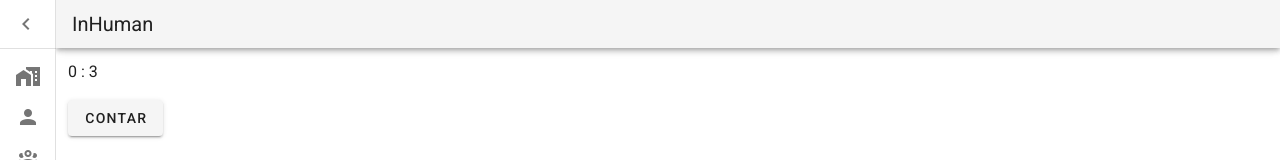
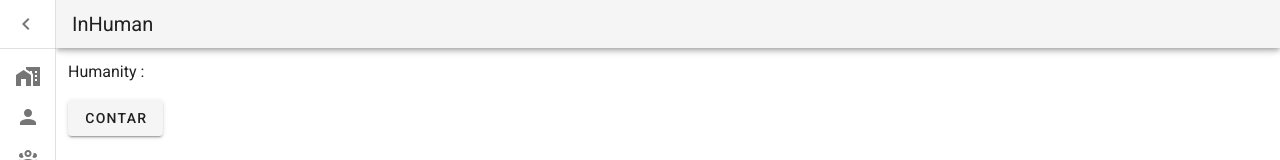
Before and after one commit to Ulises502/InHuman, a Vue app: page / in a window 1280 px wide. Shown: the top 160 px of the page. Built offline with nearby package versions, Linux system fonts and the light colour scheme.

Commit message:
Add humanity counter

```diff
--- a/src/pages/Home.vue
+++ b/src/pages/Home.vue
@@ -1,6 +1,6 @@
 <template>
   <div>
-    <p>{{ count }} : {{ doneTodosCount }}</p>
+    <p>Humanity : {{ humanity }}</p>
     <v-btn @click="contar">Contar</v-btn>
   </div>
 </template>
@@ -16,6 +16,9 @@ export default {
     },
   },
   computed: {
+    humanity() {
+      return this.$store.state.humanity;
+    },
     count() {
       return this.$store.state.count;
     },
--- a/src/store/modules/game.js
+++ b/src/store/modules/game.js
@@ -7,6 +7,7 @@ const game = {
 
     },
     mutations: {
+        // save interval id
         setGameLoopIntervalId(state, id) {
             state.gameLoopIntervalId = id
         }
--- a/src/store/modules/player.js
+++ b/src/store/modules/player.js
@@ -1,6 +1,7 @@
 const player = {
     namespaced: true,
     state: {
+        humanity: 0,
         options: {
             updateRate: 1000,
         },
```
